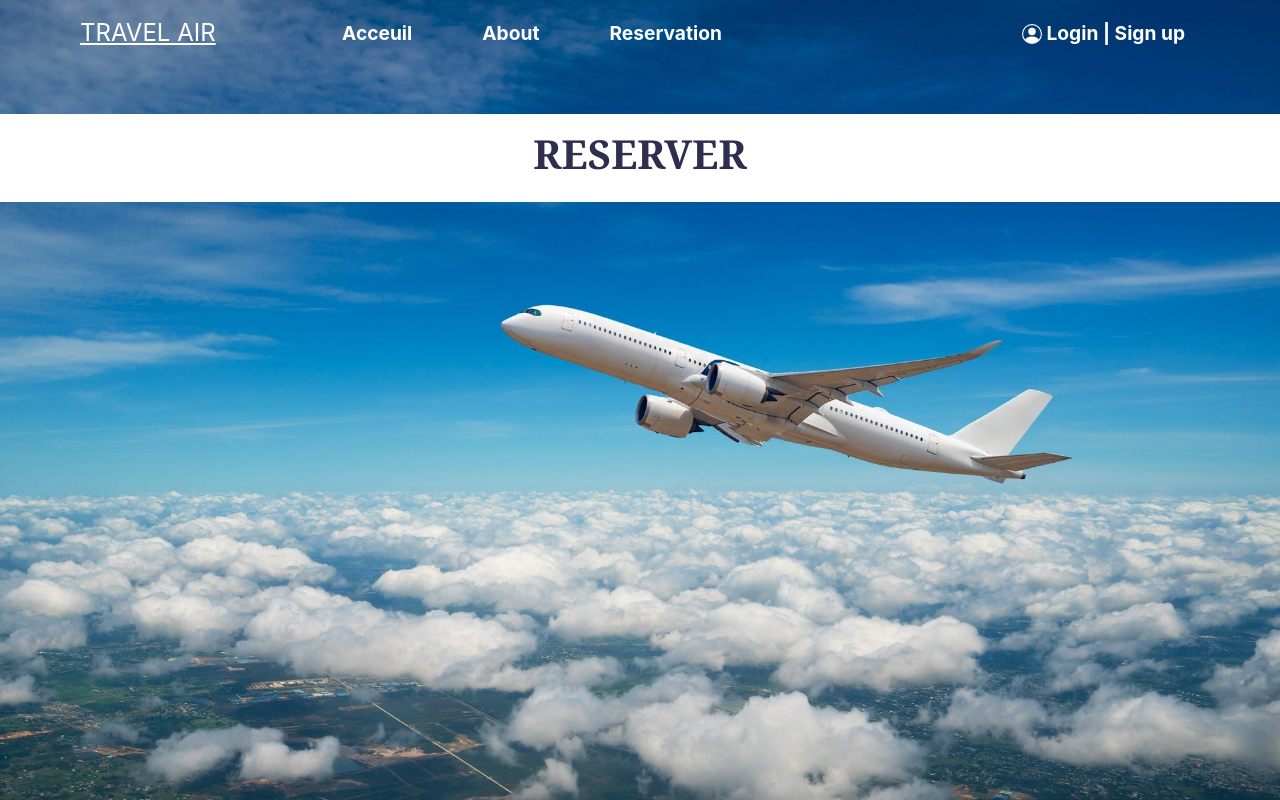
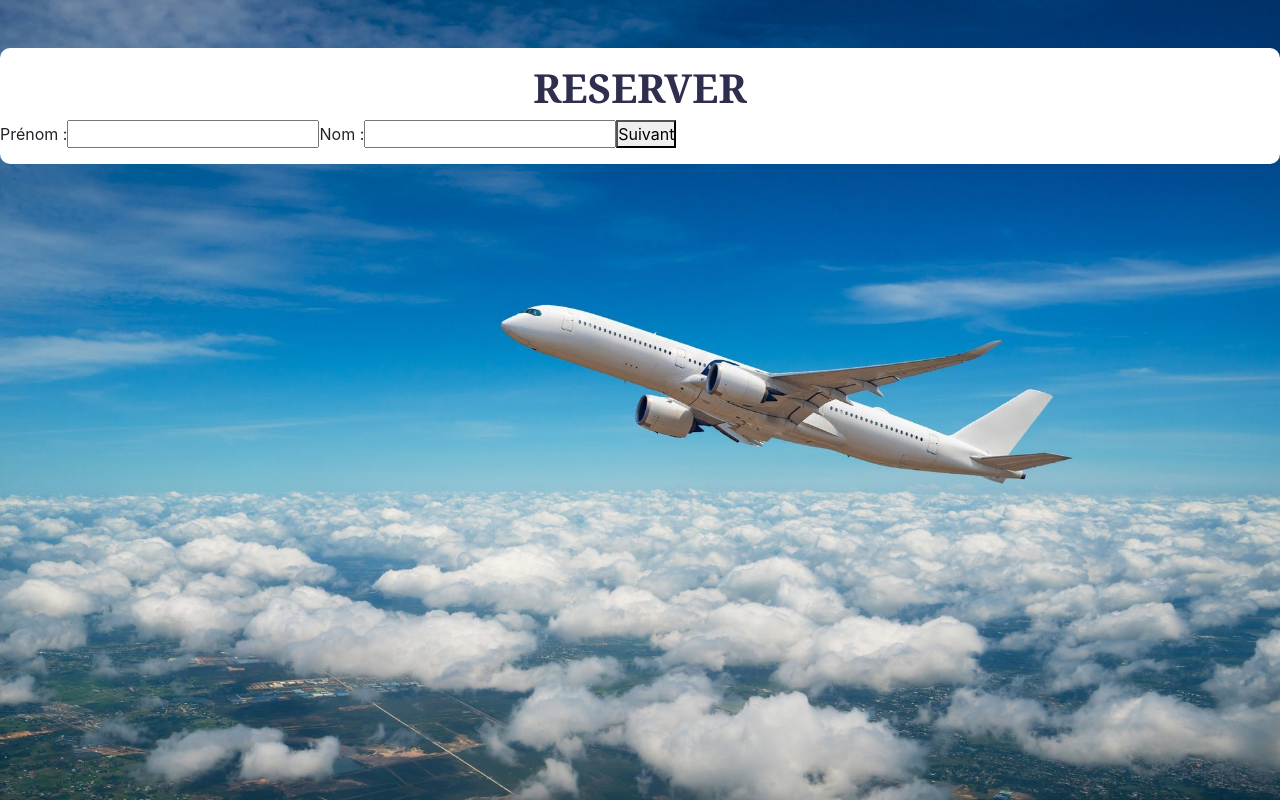
Before and after one commit to Chaimae147/vol_projet, a React (Create React App) app: page /Reservatiom in a window 1280 px wide. Built offline with nearby package versions, Linux system fonts and the light colour scheme.

Commit message:
modification

```diff
--- a/package.json
+++ b/package.json
@@ -13,6 +13,7 @@
     "react-dom": "^18.2.0",
     "react-router-dom": "^6.9.0",
     "react-scripts": "5.0.1",
+    "react-step-progress-bar": "^1.0.3",
     "web-vitals": "^2.1.4"
   },
   "scripts": {
--- a/src/App.js
+++ b/src/App.js
@@ -3,6 +3,7 @@ import './App.css';
 import Navbar from './composents/navbar/Navbar';
 import Homee from './composents/Homee'
 import Reservation from './composents/Reservation/Reservation';
+import ReservationForm from './composents/Reservation/ReservationForm';
 import About from './composents/About/About'
 import { BrowserRouter,Routes,Route } from 'react-router-dom';
 function App() {
@@ -12,7 +13,7 @@ function App() {
       <Routes>
               <Route path='/' element={<Homee/>}/>
               <Route path='/About' element={<About/>}/>
-              <Route path='/Reservatiom' element={<Reservation/>}/>
+              <Route path='/Reservatiom' element={<ReservationForm/>}/>
 
 
       </Routes>
--- a/src/composents/Reservation/Reservation.css
+++ b/src/composents/Reservation/Reservation.css
@@ -12,4 +12,5 @@
     border-radius: 10px;
     background-color: white;
 
+
   }
--- a/src/composents/Reservation/Reservation.js
+++ b/src/composents/Reservation/Reservation.js
@@ -1,17 +1,17 @@
+
 import React from 'react'
 import Navbar from '../navbar/Navbar'
 import "./Reservation.css"
+
 export default function Reservation() {
   return (
     <div>
       <Navbar/>
 
-      <div className="row  " >
-<div className='my-5 c3 py-3 '>
+<div className='my-5 py-3  c3  '>
 <h1 className='title'>RESERVER </h1>
 
     {/*   </div> */}
-    </div>
 
 
 
--- /dev/null
+++ b/src/composents/Reservation/ReservationForm.js
@@ -0,0 +1,106 @@
+import React, { useState } from 'react';
+import './Reservation.css'
+function StepOne({ onNext }) {
+  const [firstName, setFirstName] = useState('');
+  const [lastName, setLastName] = useState('');
+
+  const handleSubmit = (e) => {
+    e.preventDefault();
+    onNext({ firstName, lastName });
+  };
+
+  return (
+    <div className='my-5 py-3  c3  '>
+<h1 className='title'>RESERVER </h1>
+    <form onSubmit={handleSubmit}>
+      <label>
+        Prénom :
+        <input type="text" value={firstName} onChange={(e) => setFirstName(e.target.value)} />
+      </label>
+      <label>
+        Nom :
+        <input type="text" value={lastName} onChange={(e) => setLastName(e.target.value)} />
+      </label>
+      <button type="submit">Suivant</button>
+    </form>
+    </div>
+  );
+}
+
+function StepTwo({ onNext }) {
+  const [email, setEmail] = useState('');
+  const [flightNumber, setFlightNumber] = useState('');
+
+  const handleSubmit = (e) => {
+    e.preventDefault();
+    onNext({ email, flightNumber });
+  };
+
+  return (
+  <div className='my-5 py-3  c3  '>
+  <h1 className='title'>RESERVER </h1>
+
+    <form onSubmit={handleSubmit}>
+      <label>
+        Email :
+        <input type="email" value={email} onChange={(e) => setEmail(e.target.value)} />
+      </label>
+      <label>
+        Numéro de vol :
+        <input type="text" value={flightNumber} onChange={(e) => setFlightNumber(e.target.value)} />
+      </label>
+      <button type="submit">Suivant</button>
+    </form>
+    </div>
+  );
+}
+
+function StepThree({ onSubmit }) {
+  const [seatNumber, setSeatNumber] = useState('');
+
+  const handleSubmit = (e) => {
+    e.preventDefault();
+    onSubmit({ seatNumber });
+  };
+
+  return (
+    <div className='my-5 py-3  c3  '>
+<h1 className='title'>RESERVER </h1>
+    <form onSubmit={handleSubmit}>
+      <label>
+        Numéro de siège :
+        <input type="text" value={seatNumber} onChange={(e) => setSeatNumber(e.target.value)} />
+      </label>
+      <button type="submit">Réserver</button>
+    </form>
+    </div>
+  );
+}
+
+function ReservationForm() {
+  const [step, setStep] = useState(1);
+  const [reservationData, setReservationData] = useState({});
+
+  const handleNext = (data) => {
+    setReservationData({ ...reservationData, ...data });
+    setStep(step + 1);
+  };
+
+  const handleSubmit = (data) => {
+    setReservationData({ ...reservationData, ...data });
+    // Envoyer les données de réservation à l'API ou traiter les données localement
+  };
+
+  switch (step) {
+    case 1:
+      return <StepOne onNext={handleNext} />;
+    case 2:
+      return <StepTwo onNext={handleNext} />;
+    case 3:
+      return <StepThree onSubmit={handleSubmit} />;
+    default:
+      return null;
+  }
+}
+
+export default ReservationForm;
--- a/src/composents/navbar/Navbar.js
+++ b/src/composents/navbar/Navbar.js
@@ -3,7 +3,7 @@ import './navbar.css';
 import { useState } from 'react';
 import { FontAwesomeIcon } from '@fortawesome/react-fontawesome';
 import { faUser ,BiUserCircle} from '@fortawesome/free-solid-svg-icons';
-
+import  image  from './Travel_App_or_Website_Logo-removebg-preview.png'
 export default function Navbar() {
   const [isOpen, setIsOpen] = useState(false);
 
@@ -14,7 +14,7 @@ export default function Navbar() {
   return (
     <nav className="navbar container">
       <div className="navbar-brand">
-        <a href="/" style={{ color:'white' }}>TRAVEL AIR</a>
+        <a href="/" style={{ color:'white'}}>TRAVEL AIR</a>
       </div>
       <button className="navbar-toggle" onClick={toggleMenu}>
         <span className="navbar-toggle-icon"></span>
```
Also changed, not shown: src/composents/navbar/Travel_App_or_Website_Logo-removebg-preview.png (added), 1 other file (tests, documents, lock files or other folders).
